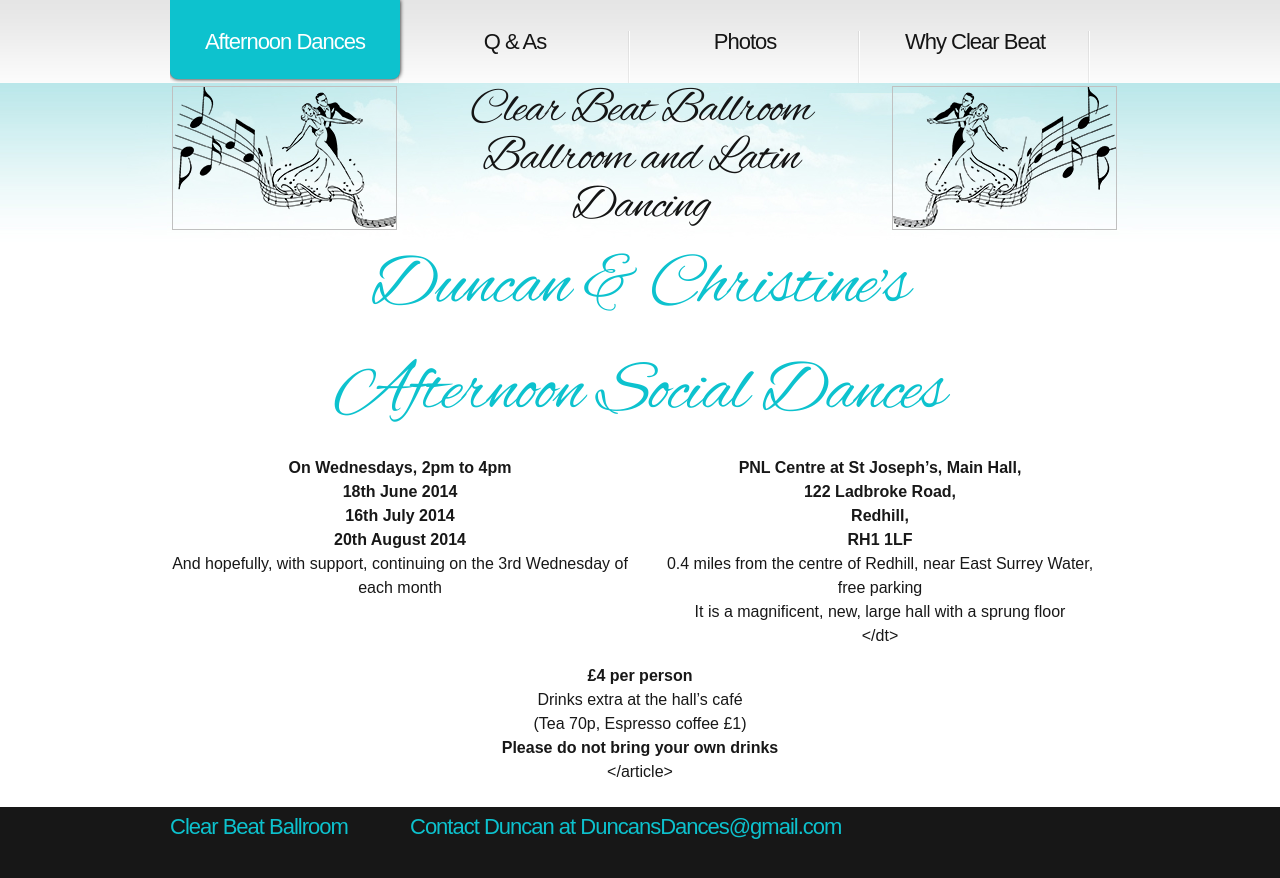
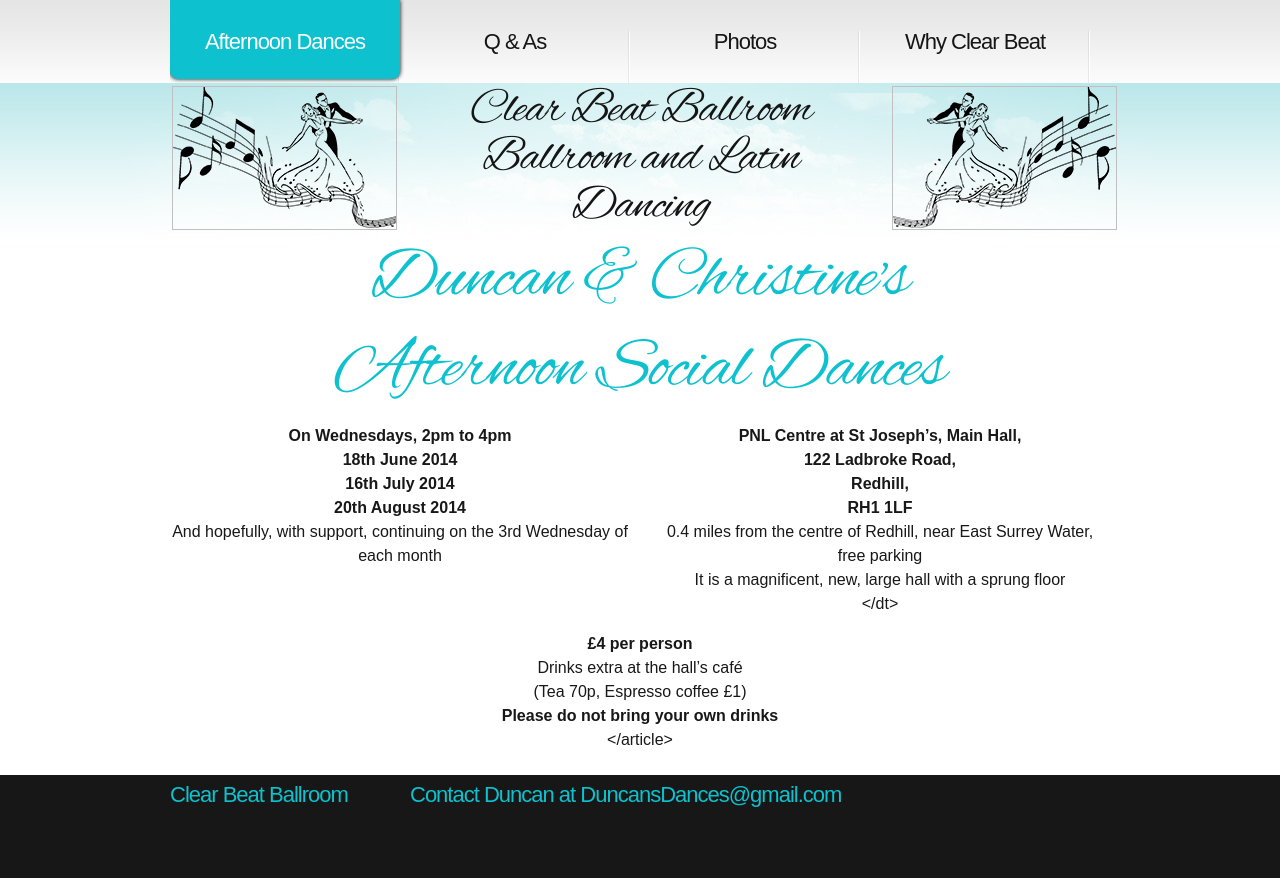
Before and after one commit to ramsayd/duncansdances, a Jekyll site: the page built from 00_index.md, in a window 1280 px wide. Shown: the top 878 px of the page. Built offline with Jekyll 4.4.1, drawn with Linux system fonts in a browser that asks for light colours.

Commit message:
Update style.css

```diff
--- a/css/style.css
+++ b/css/style.css
@@ -211,7 +211,7 @@
 {
   font-family:'Alex Brush', arial;
   font-size:72px;
-  line-height:1.219em;
+  line-height:1em;
   color:#0dc2ce;
   font-weight:300;
   letter-spacing:-1px;
```
